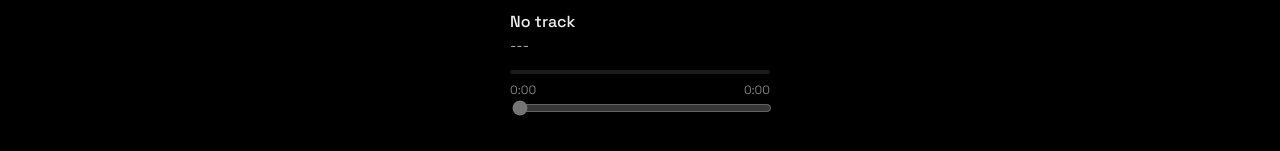
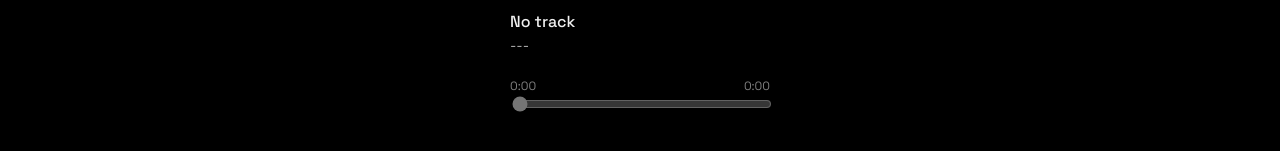
Before and after one commit to vicrodh/qbz-control, a React (Vite) app: page /#/controls in a window 1280 px wide. Shown: the part 345-496 px from the top of the page. Built offline with nearby package versions, Linux system fonts and the light colour scheme.

Commit message:
fix: remove duplicate progress bar
cx

```diff
--- a/src/components/Controls.tsx
+++ b/src/components/Controls.tsx
@@ -74,9 +74,6 @@ export function Controls({
         </div>
 
         <div style={{ width: "100%" }}>
-          <div className="progress-bar">
-            <div className="progress-fill" style={{ width: `${progress}%` }} />
-          </div>
           <div className="status-row" style={{ marginTop: "8px" }}>
             <span>{formatTime(position)}</span>
             <span>{formatTime(duration)}</span>
```
